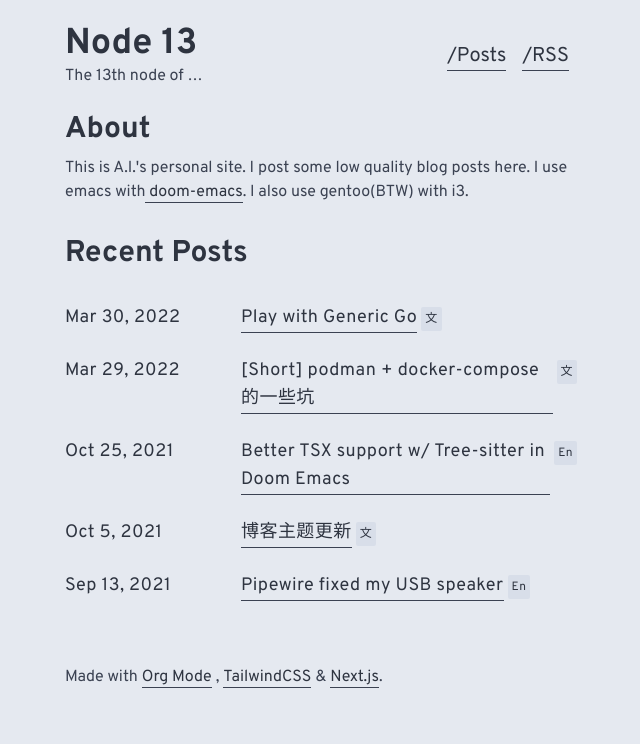
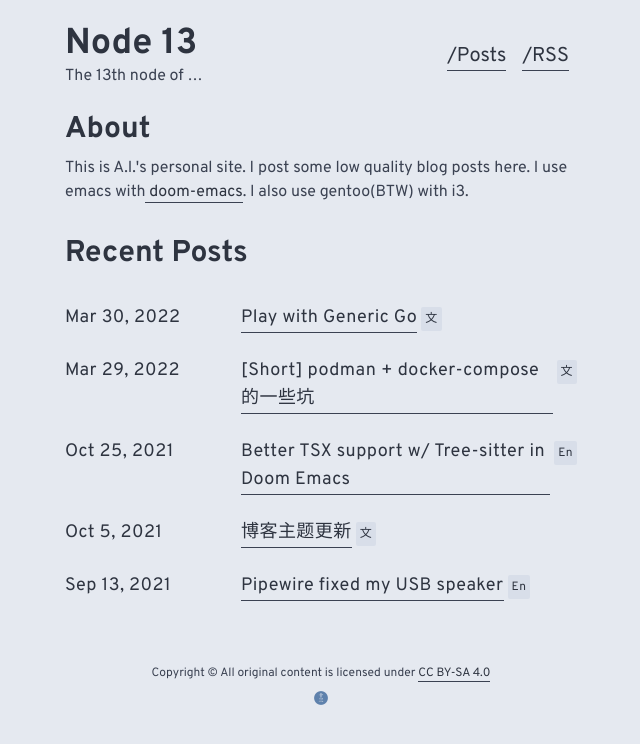
Before and after one commit to merrickluo/mnblog, a Next.js app: page / in a window 1280 px wide. Shown: the top 744 px of the page, without its empty margins (319-959 px from the left). Built offline with nearby package versions, Linux system fonts and the light colour scheme; a web font is replaced by a local one.

Commit message:
new footer

```diff
--- a/pages/_app.jsx
+++ b/pages/_app.jsx
@@ -1,4 +1,5 @@
 import Head from "next/head";
+import Image from "next/image";
 import BackHome from "@components/back_home";
 import "../styles/globals.css";
 
@@ -15,20 +16,14 @@ function MyApp({ Component, pageProps }) {
         <main>
           <Component {...pageProps} />
         </main>
-        <footer className="mt-16 w-full flex flex-row items-baseline">
-          <span>Made with</span>
-          <span className="px-1">
-            <a href="https://orgmode.org">Org Mode</a>
-          </span>
-          <span>,</span>
-          <span className="px-1">
-            <a href="https://tailwindcss.com">TailwindCSS</a>
-          </span>
-          <span>&</span>
-          <span className="pl-1">
-            <a href="https://nextjs.org">Next.js</a>
-          </span>
-          <span>.</span>
+        <footer className="mt-16 w-full flex flex-col items-center">
+          <div className="text-xs mb-2 flex">
+            <p>Copyright &copy; All original content is licensed under&nbsp;</p>
+            <a href="https://creativecommons.org/licenses/by-sa/4.0/">
+              CC BY-SA 4.0
+            </a>
+          </div>
+          <Image width="16" height="16" src="/favicon.png" alt="Icon" />
         </footer>
       </div>
     </>
```
